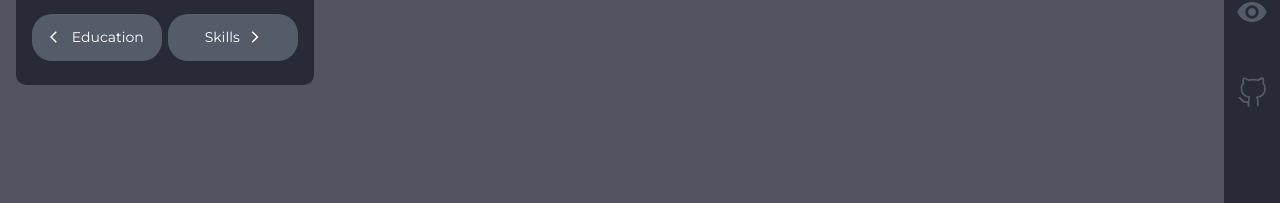
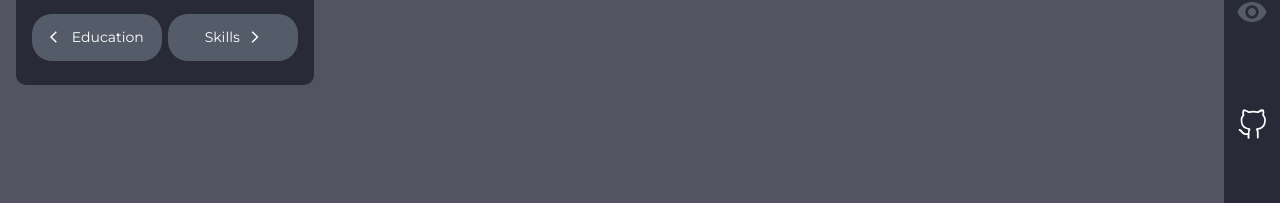
Before and after one commit to LPRegen/resume-builder, a React (Create React App) app: page /work in a window 1280 px wide. Shown: the part 559-762 px from the top of the page. Built offline with nearby package versions, Linux system fonts and the light colour scheme.

Commit message:
Replace NavLink with StyledAnchor element.

```diff
--- a/src/components/Navbar.jsx
+++ b/src/components/Navbar.jsx
@@ -18,7 +18,7 @@ export default class Navbar extends Component {
   render() {
     return (
       <NavigationBar>
-        <StyledNavLink to="/information">
+        <StyledNavLink to="/">
           <MdPerson />
         </StyledNavLink>
         <StyledNavLink to="/contact">
@@ -39,9 +39,13 @@ export default class Navbar extends Component {
         <StyledNavLink to="/preview">
           <MdVisibility />
         </StyledNavLink>
-        <StyledNavLink to="/">
-          <VscGithubAlt />
-        </StyledNavLink>
+        <StyledAnchor
+          href="https://github.com/LPRegen"
+          target={'_blank'}
+          rel={'noreferrer'}
+        >
+          <StyleGithub />
+        </StyledAnchor>
       </NavigationBar>
     );
   }
@@ -94,3 +98,15 @@ const StyledNavLink = styled(NavLink)`
     border: 2px solid ${colors.selected};
   }
 `;
+
+const StyledAnchor = styled.a`
+  padding-top: 2rem;
+`;
+
+const StyleGithub = styled(VscGithubAlt)`
+  color: white;
+
+  :visited {
+    color: white;
+  }
+`;
```
